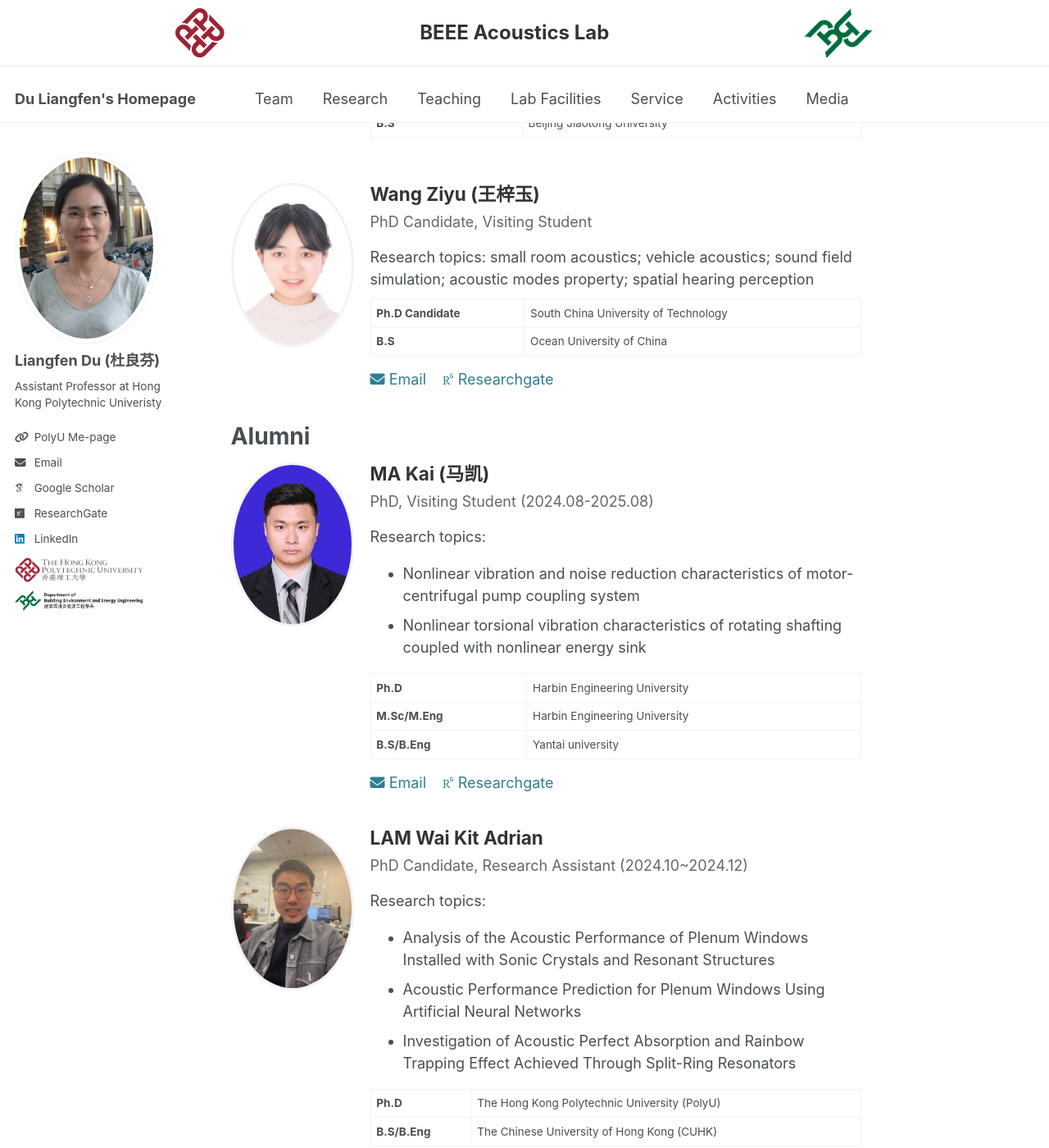
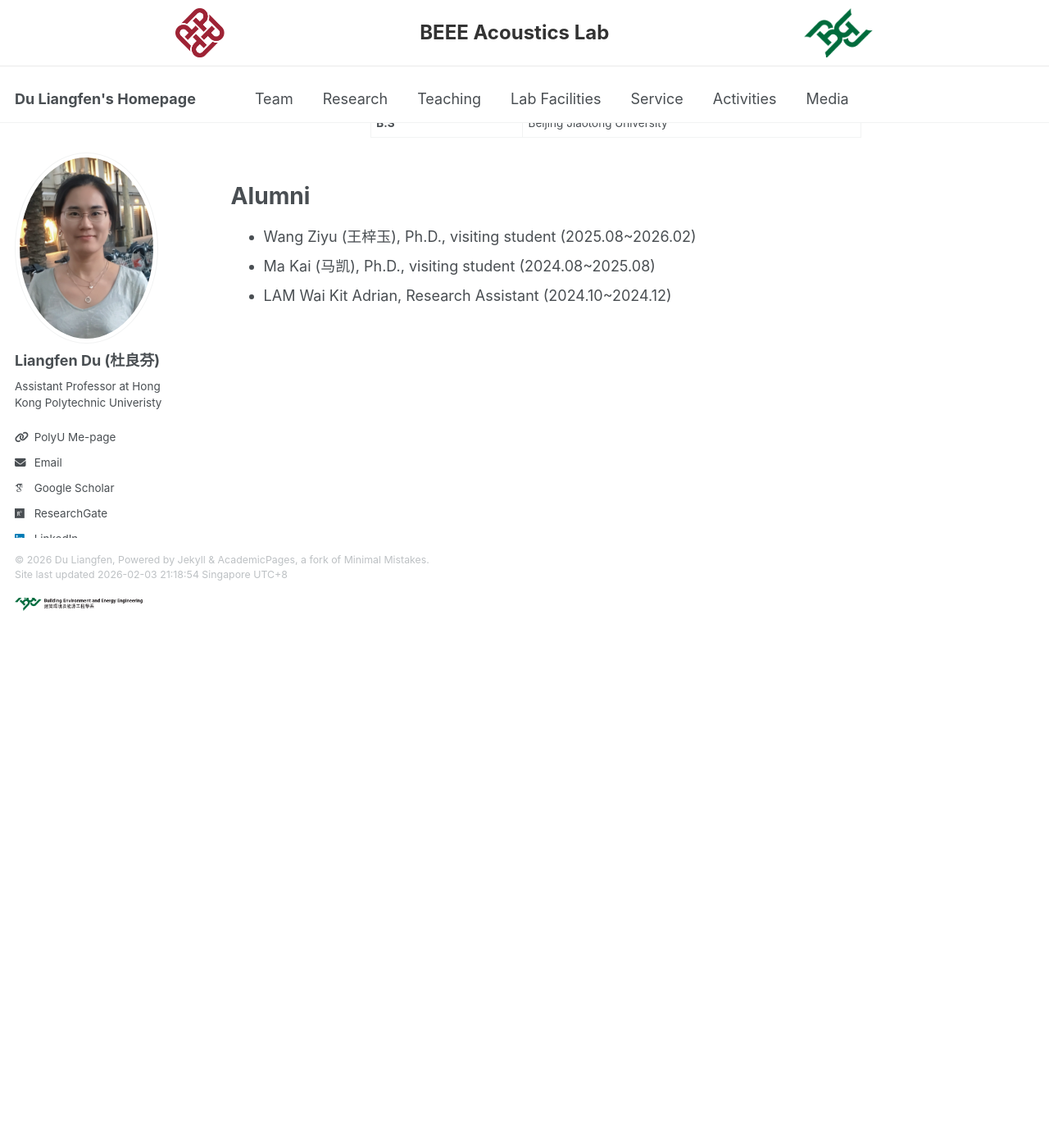
Before and after one commit to liangfen-du/liangfen-du.github.io, a Jekyll site: the page built from _pages/team.md, in a window 1280 px wide and 1400 px high, scrolled down 1046 px. Shown: the whole window at 82% size. Built offline with Jekyll 4.4.1, drawn with Linux system fonts in a browser that asks for light colours; some web fonts are replaced; after the commit the page ends 1775 px from its top, so only the background shows below that; some of the changed text lies outside the part shown.

Commit message:
refactor(team): 简化校友页面的展示与数据结构
移除校友详细展示模板，改为简单列表。同时简化 `team.yml` 中校友数据，只保留姓名和头衔，删除图片、研究主题、教育背景和联系方式等冗余字段，使数据维护更简洁。

```diff
--- a/_data/team.yml
+++ b/_data/team.yml
@@ -42,59 +42,10 @@
       - degree: "B.S"
         university: "Beijing Jiaotong University"
 
+alumni:
   - name: "Wang Ziyu (王梓玉)"
-    image: "/images/wang_ziyu.png"
-    title: "PhD Candidate, Visiting Student"
-    research: "small room acoustics; vehicle acoustics; sound field simulation; acoustic modes property; spatial hearing perception"
-    education:
-      - degree: "Ph.D Candidate"
-        university: "South China University of Technology"
-      - degree: "B.S"
-        university: "Ocean University of China"
-    contact:
-      - type: "email"
-        url: "mailto:Wzy18197181423@163.com"
-      - type: "researchgate"
-        url: "https://www.researchgate.net/profile/Ziyu-Wang-127"
-
-alumni:
-  - name: "MA Kai (马凯)"
-    image: "/images/ma_kai.jpeg"
-    title: "PhD, Visiting Student (2024.08-2025.08)"
-    research_topics:
-      - "Nonlinear vibration and noise reduction characteristics of motor-centrifugal pump coupling system"
-      - "Nonlinear torsional vibration characteristics of rotating shafting coupled with nonlinear energy sink"
-    education:
-      - degree: "Ph.D"
-        university: "Harbin Engineering University"
-      - degree: "M.Sc/M.Eng"
-        university: "Harbin Engineering University"
-      - degree: "B.S/B.Eng"
-        university: "Yantai university"
-    contact:
-      - type: "email"
-        url: "mailto:22096252R@connect.polyu.hk"
-      - type: "researchgate"
-        url: "https://www.researchgate.net/profile/Kai-Ma-46/research"
-
+    title: "Ph.D., visiting student (2025.08~2026.02)"
+  - name: "Ma Kai (马凯)"
+    title: "Ph.D., visiting student (2024.08~2025.08)"
   - name: "LAM Wai Kit Adrian"
-    image: "/images/lam_wai_kit.jpeg"
-    title: "PhD Candidate, Research Assistant (2024.10~2024.12)"
-    research_topics:
-      - "Analysis of the Acoustic Performance of Plenum Windows Installed with Sonic Crystals and Resonant Structures"
-      - "Acoustic Performance Prediction for Plenum Windows Using Artificial Neural Networks"
-      - "Investigation of Acoustic Perfect Absorption and Rainbow Trapping Effect Achieved Through Split-Ring Resonators"
-    education:
-      - degree: "Ph.D"
-        university: "The Hong Kong Polytechnic University (PolyU)"
-      - degree: "B.S/B.Eng"
-        university: "The Chinese University of Hong Kong (CUHK)"
-    contact:
-      - type: "email"
-        url: "mailto:wai-kit-adrian.lam@connect.polyu.hk"
-      - type: "googlescholar"
-        url: "https://scholar.google.com/citations?user=3576az4AAAAJ&hl=en"
-      - type: "researchgate"
-        url: "https://www.researchgate.net/profile/Adrian-Lam-3"
-      - type: "linkedin"
-        url: "https://www.linkedin.com/in/adrian-lam-waikit70"
+    title: "Research Assistant (2024.10~2024.12)"
--- a/_pages/team.md
+++ b/_pages/team.md
@@ -71,37 +71,9 @@
 
   <!-- Alumni -->
   <h1>Alumni</h1>
-  {% for member in site.data.team.alumni %}
-    <div class="team-member">
-      <div class="team-member-image">
-        <img src="{{ member.image }}" alt="{{ member.name }}">
-      </div>
-      <div class="team-member-info">
-        <h2>{{ member.name }}</h2>
-        <h3>{{ member.title }}</h3>
-        <p>Research topics:</p>
-        <ul>
-          {% for topic in member.research_topics %}
-          <li>{{ topic }}</li>
-          {% endfor %}
-        </ul>
-        <table>
-          {% for edu in member.education %}
-          <tr>
-            <td><strong>{{ edu.degree }}</strong></td>
-            <td>{{ edu.university }}</td>
-          </tr>
-          {% endfor %}
-        </table>
-        <div class="team-member-contact">
-          {% for contact in member.contact %}
-            <a href="{{ contact.url }}" target="_blank">
-              <i class="{% case contact.type %}{% when 'email' %}fas fa-envelope{% when 'researchgate' %}ai ai-researchgate{% when 'googlescholar' %}ai ai-google-scholar{% when 'linkedin' %}fab fa-linkedin{% endcase %}"></i>
-              {{ contact.type | capitalize }}
-            </a>
-          {% endfor %}
-        </div>
-      </div>
-    </div>
-  {% endfor %}
+  <ul>
+    {% for member in site.data.team.alumni %}
+      <li>{{ member.name }}, {{ member.title }}</li>
+    {% endfor %}
+  </ul>
 </div>
```
